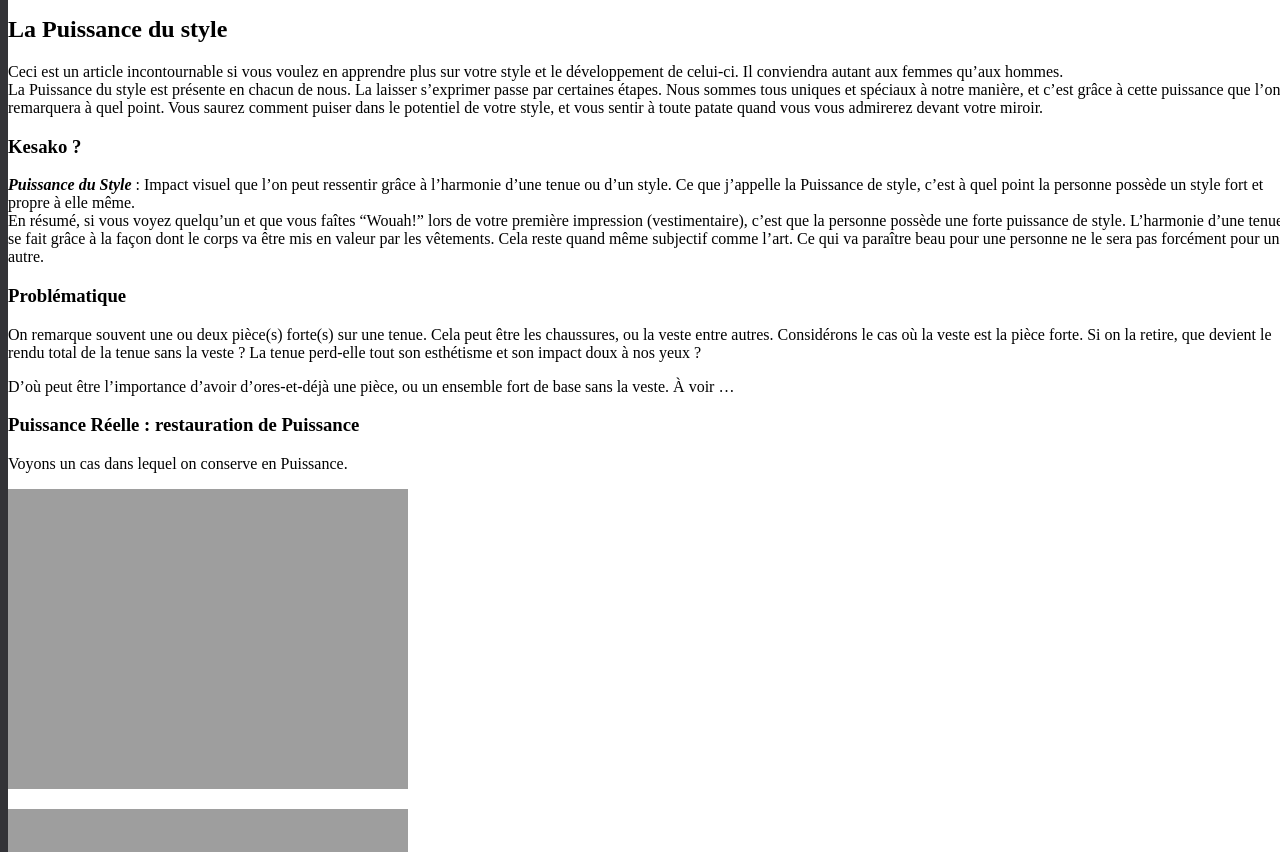
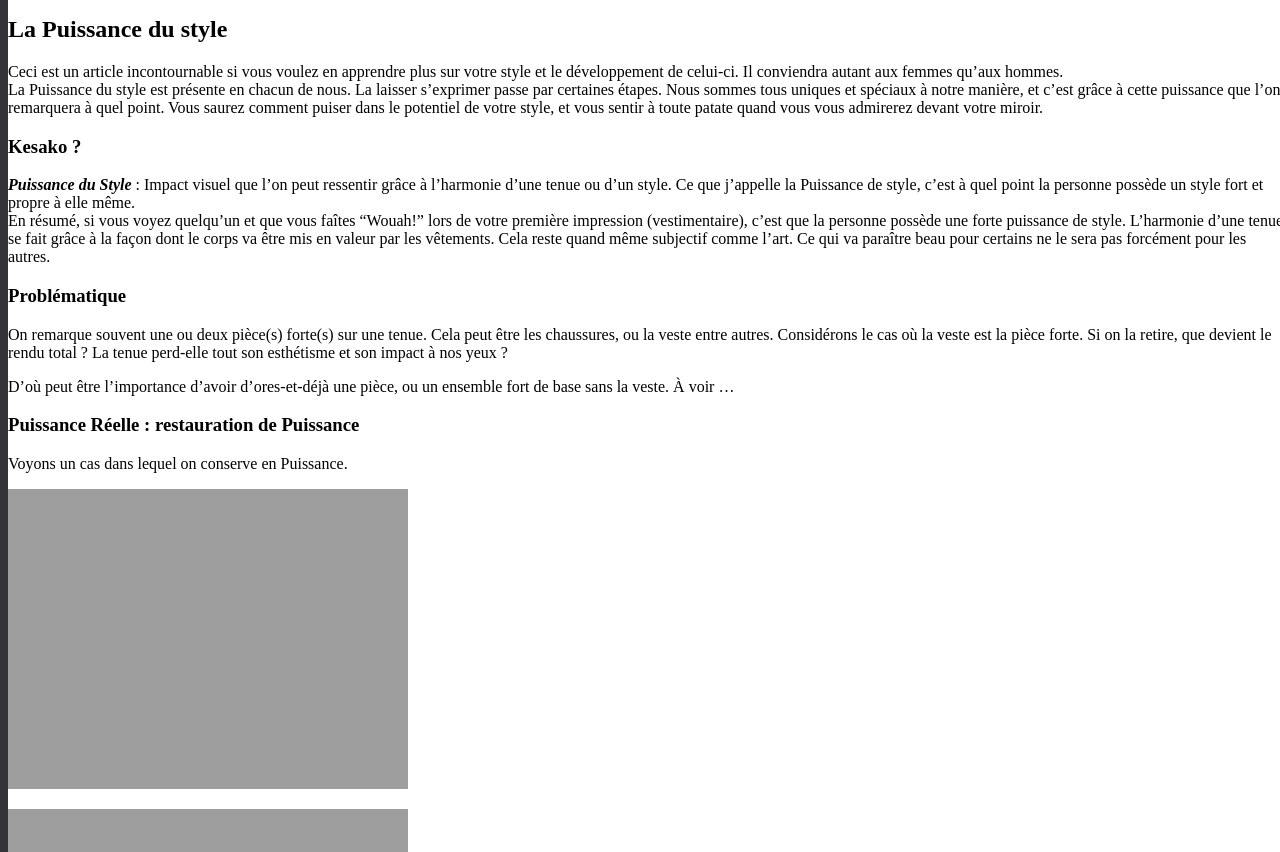
Before and after one commit to darkh2/darkh2.github.io, a Jekyll site: the page built from _posts/2018-12-09-La-Puissance-du-Style.md, in a window 1280 px wide and 900 px high, scrolled down 343 px, cut to the strip 48-900 px from the top of the window. Built offline with Jekyll 4.4.1, drawn with Linux system fonts in a browser that asks for light colours; comment, search, counter and statistics services are not loaded.

Commit message:
Update 2018-12-09-La-Puissance-du-Style.md

```diff
--- a/_posts/2018-12-09-La-Puissance-du-Style.md
+++ b/_posts/2018-12-09-La-Puissance-du-Style.md
@@ -14,11 +14,11 @@ La Puissance du style est présente en chacun de nous. La laisser s'exprimer pas
 ### Kesako ?
 
 ***Puissance du Style*** : Impact visuel que l'on peut ressentir grâce à l'harmonie d'une tenue ou d'un style. Ce que j'appelle la Puissance de style, c'est à quel point la personne possède un style fort et propre à elle même.
-En résumé, si vous voyez quelqu'un et que vous faîtes "Wouah!" lors de votre première impression (vestimentaire), c'est que la personne possède une forte puissance de style. L'harmonie d'une tenue se fait grâce à la façon dont le corps va être mis en valeur par les vêtements. Cela reste quand même subjectif comme l'art. Ce qui va paraître beau pour une personne ne le sera pas forcément pour une autre.
+En résumé, si vous voyez quelqu'un et que vous faîtes "Wouah!" lors de votre première impression (vestimentaire), c'est que la personne possède une forte puissance de style. L'harmonie d'une tenue se fait grâce à la façon dont le corps va être mis en valeur par les vêtements. Cela reste quand même subjectif comme l'art. Ce qui va paraître beau pour certains ne le sera pas forcément pour les autres.
 
 ### Problématique
 
-On remarque souvent une ou deux pièce(s) forte(s) sur une tenue. Cela peut être les chaussures, ou la veste entre autres. Considérons le cas où la veste est la pièce forte. Si on la retire, que devient le rendu total de la tenue sans la veste ? La tenue perd-elle tout son esthétisme et son impact doux à nos yeux ?
+On remarque souvent une ou deux pièce(s) forte(s) sur une tenue. Cela peut être les chaussures, ou la veste entre autres. Considérons le cas où la veste est la pièce forte. Si on la retire, que devient le rendu total ? La tenue perd-elle tout son esthétisme et son impact à nos yeux ?
 
 D'où peut être l'importance d'avoir d'ores-et-déjà une pièce, ou un ensemble fort de base sans la veste. À voir ...
 
```
